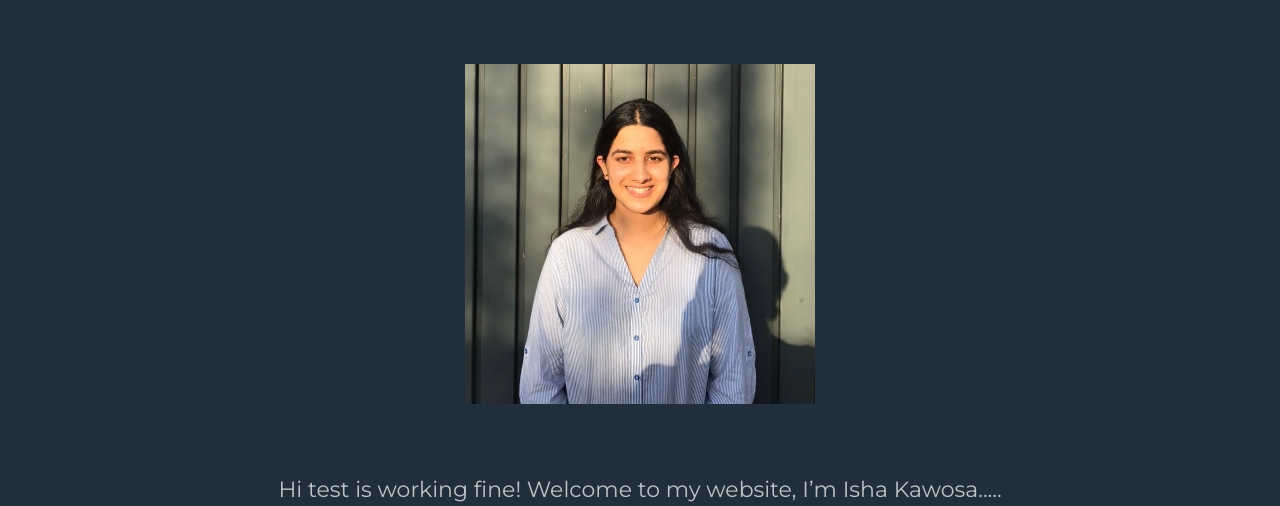
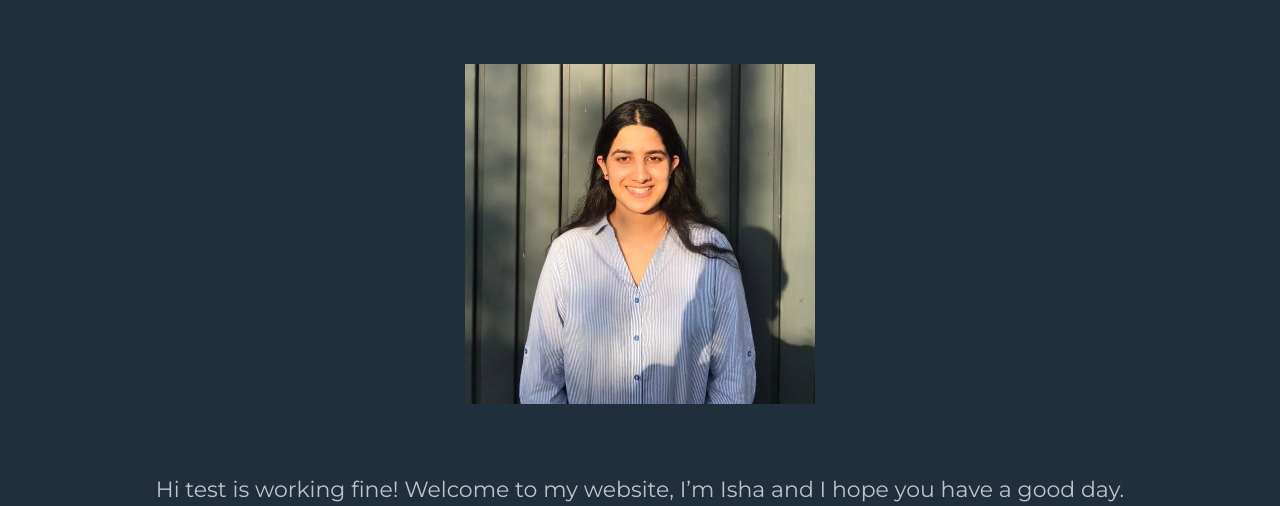
Before and after one commit to isha-kawosa/CSCE412-project5, a plain HTML site: page index.html in a window 1280 px wide. Shown: the part 294-800 px from the top of the page. Drawn offline with Linux system fonts and the light colour scheme; a web font is replaced by a local one.

Commit message:
Update index.html

```diff
--- a/index.html
+++ b/index.html
@@ -47,7 +47,7 @@
 
         <section id="content">
             <div id="about-me">
-                <p>Hi test is working fine! Welcome to my website, I’m Isha Kawosa.....</p>
+                <p>Hi test is working fine! Welcome to my website, I’m Isha and I hope you have a good day.</p>
 
                 <p>I'm a Computer Science student at Texas A&M University, working towards my Bachelor of Science degree with a minor in Bioinformatics.</p>
 
```
